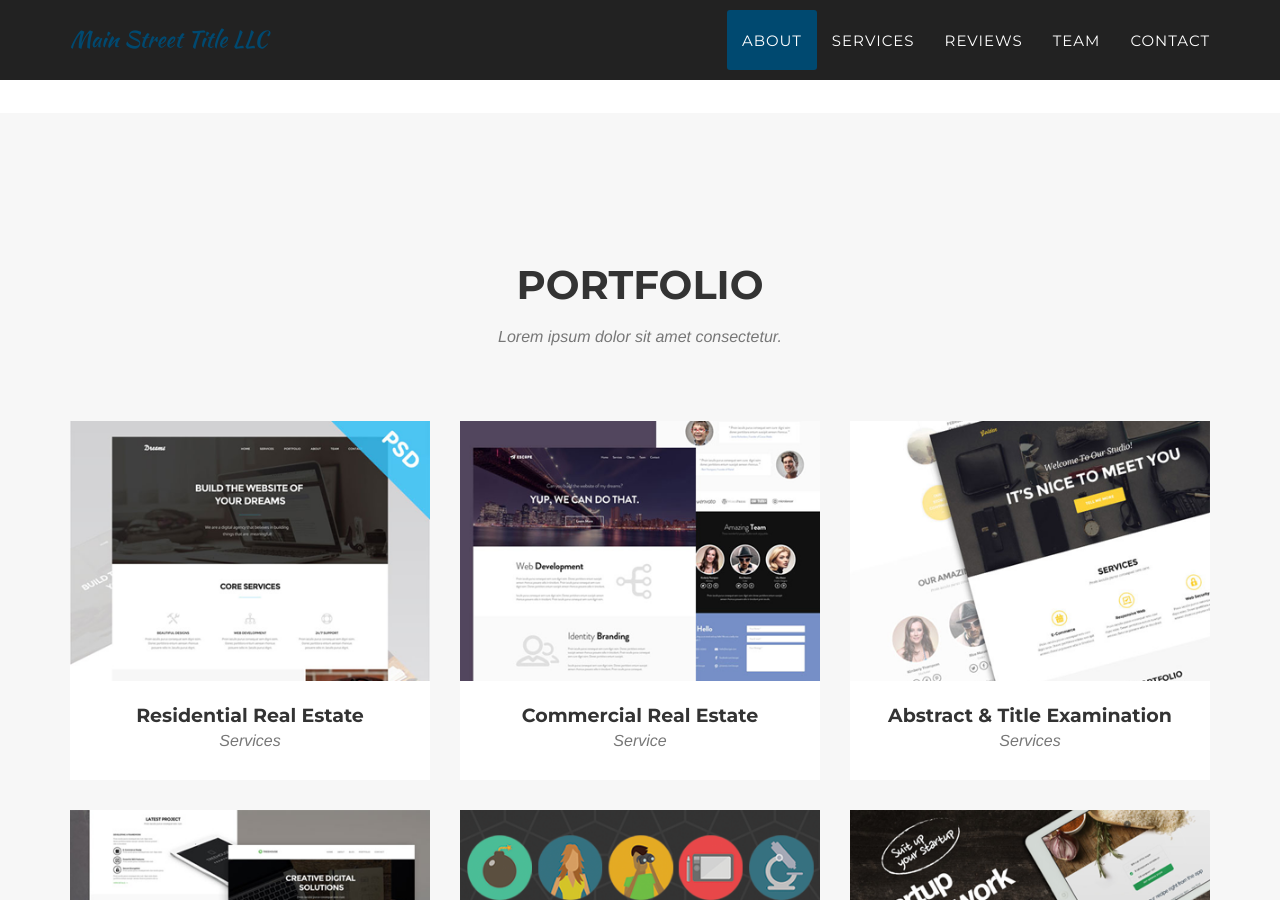
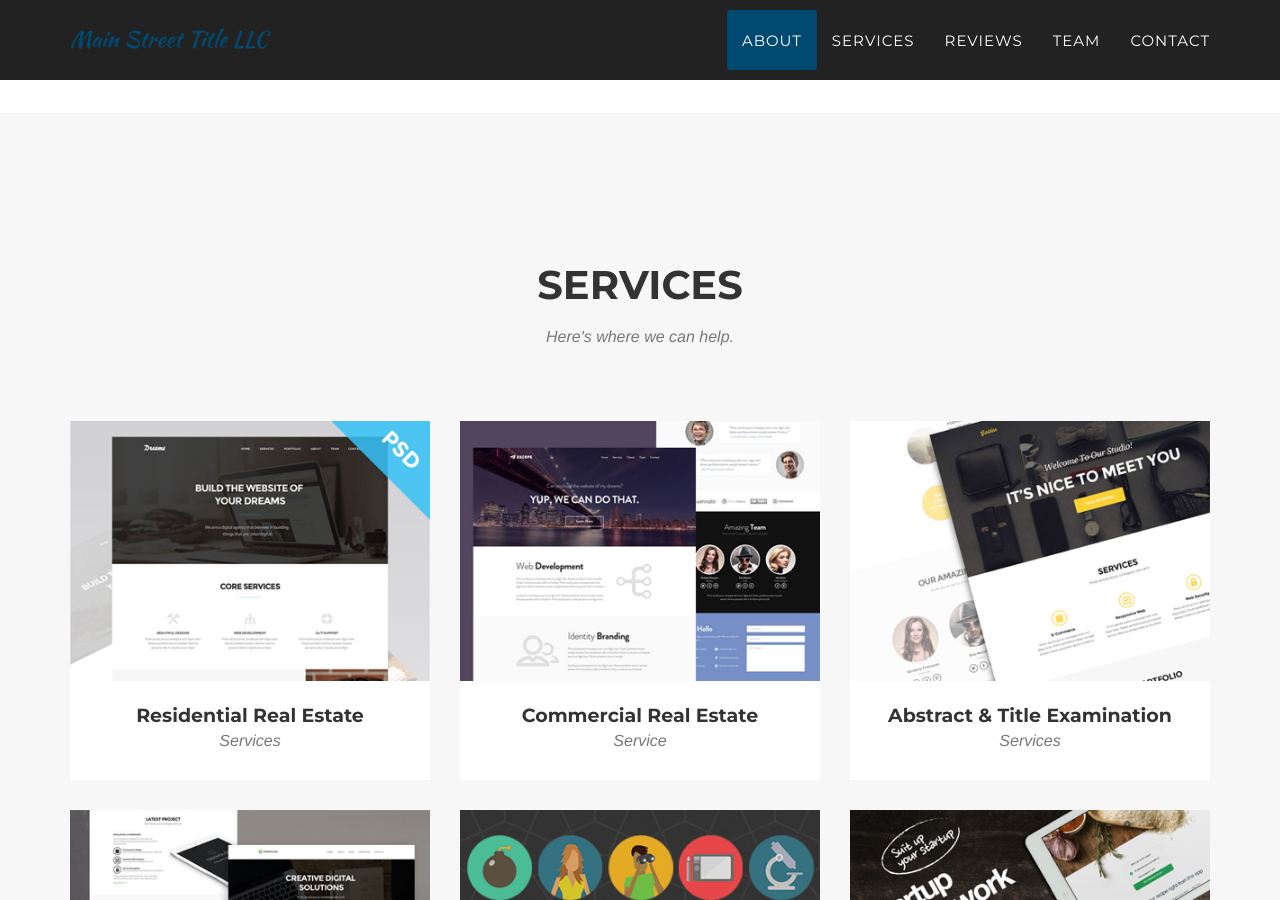
Before and after one commit to MainStreetTitleDeveloper/mainstreettitledeveloper.github.io, a Jekyll site: the page built from index.html, in a window 1280 px wide and 900 px high, scrolled down 1224 px. Built offline with Jekyll 4.4.1, drawn with Linux system fonts in a browser that asks for light colours; some web fonts are replaced.

Commit message:
Update portfolio_grid.html

```diff
--- a/_includes/portfolio_grid.html
+++ b/_includes/portfolio_grid.html
@@ -3,8 +3,8 @@
         <div class="container">
             <div class="row">
                 <div class="col-lg-12 text-center">
-                    <h2 class="section-heading">Portfolio</h2>
-                    <h3 class="section-subheading text-muted">Lorem ipsum dolor sit amet consectetur.</h3>
+                    <h2 class="section-heading">Services</h2>
+                    <h3 class="section-subheading text-muted">Here's where we can help.</h3>
                 </div>
             </div>
             <div class="row">
```
